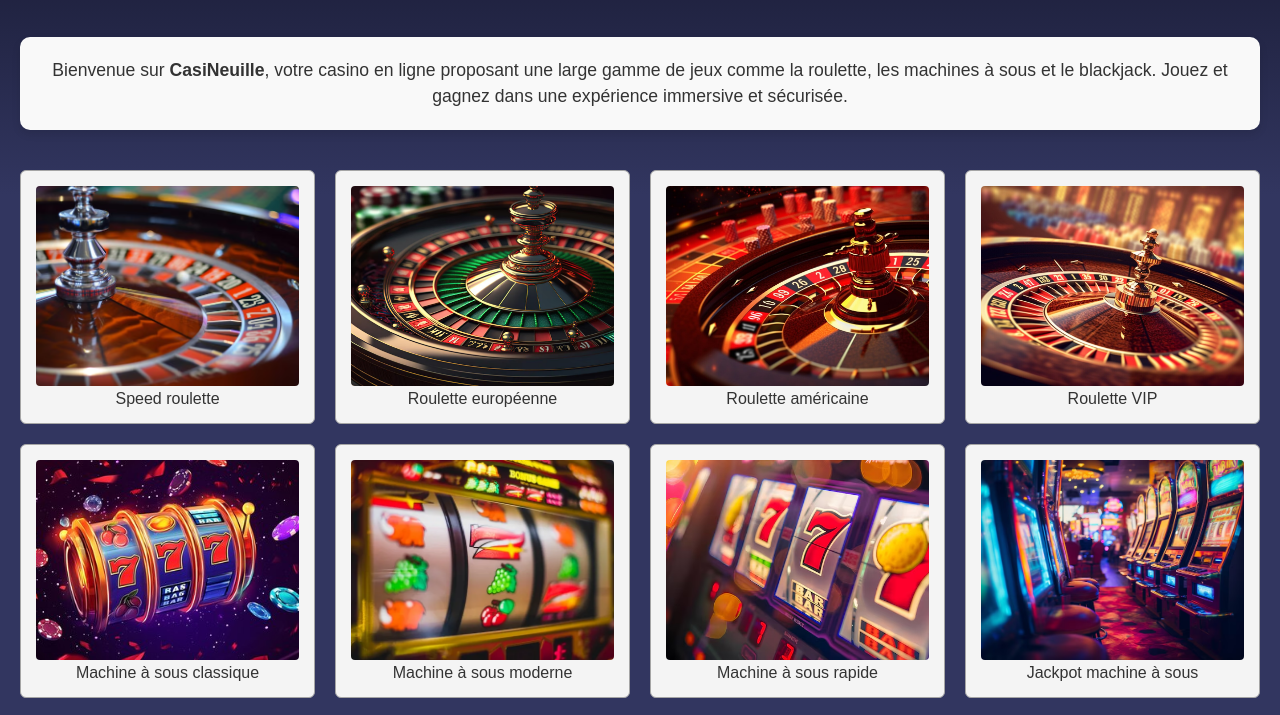
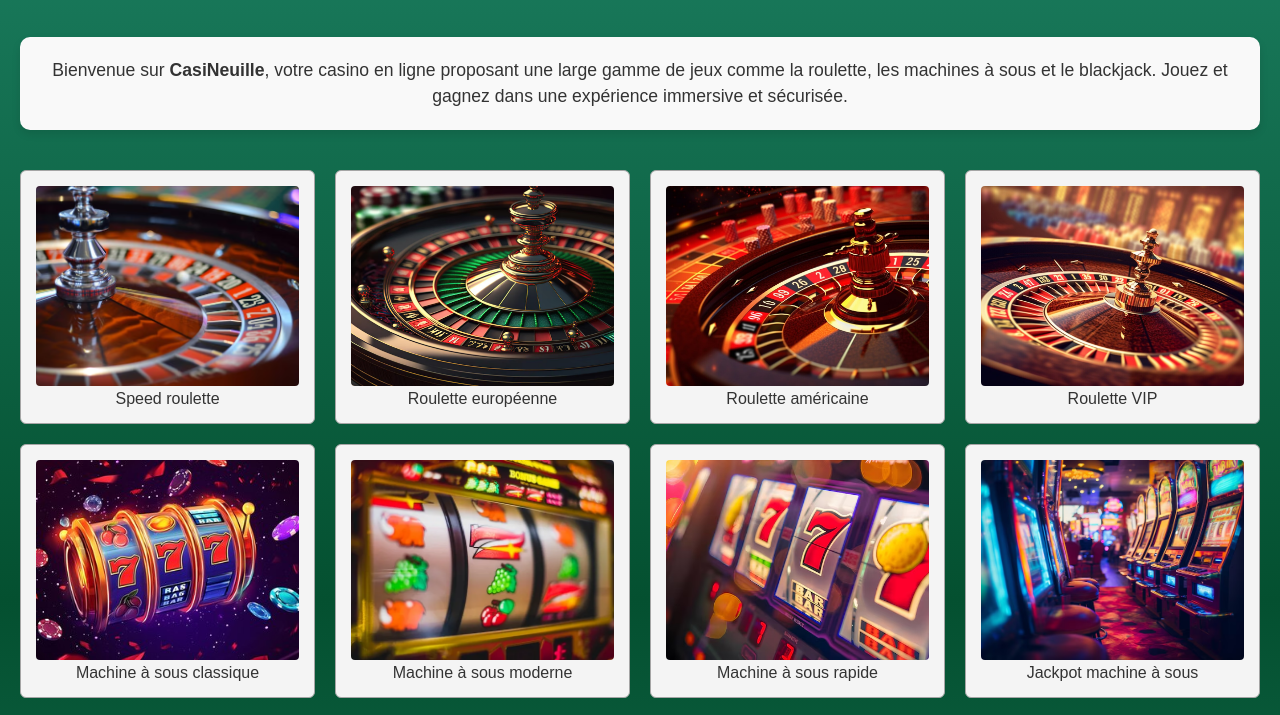
Before and after one commit to Skyneur/Site-Responsive, a plain HTML site: page index.html in a window 1280 px wide. Shown: the part 75-790 px from the top of the page. Drawn offline with Linux system fonts and the light colour scheme.

Commit message:
Mettre à jour le dégradé de fond dans style.css

```diff
--- a/style.css
+++ b/style.css
@@ -16,7 +16,7 @@ body {
   display: flex;
   flex-direction: column;
   min-height: 100vh;
-  background: linear-gradient(to bottom, rgb(26, 28, 54), #323660 20%, #323660 80%, rgb(26, 28, 54)); /* Dégradé de fond */
+  background: linear-gradient(to bottom, #1a7b5d, #045030 50%, #1a7b5d);
   color: white;
 }
 
```
